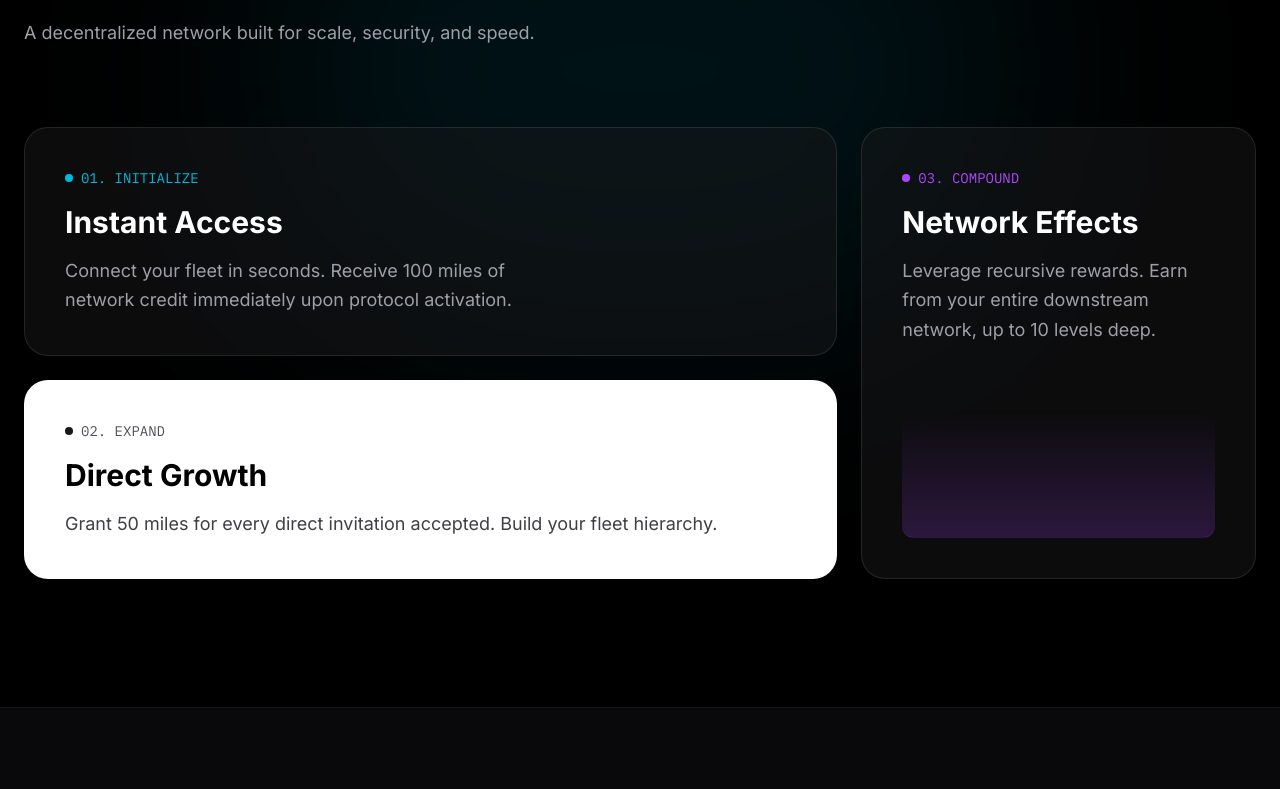
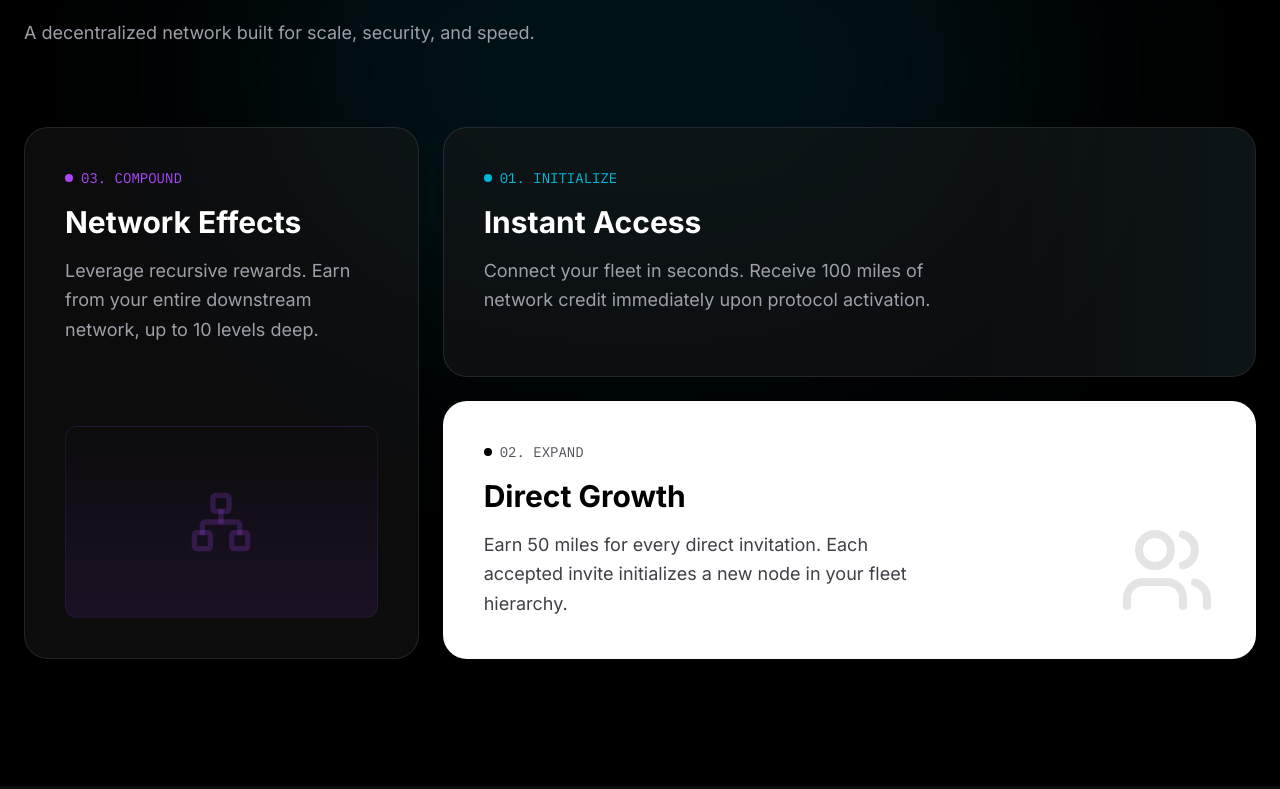
Before and after one commit to farrokh/arcade, a Next.js app: page / in a window 1280 px wide. Shown: the part 1291-2080 px from the top of the page. Built offline with nearby package versions, Linux system fonts and the light colour scheme; no server answers.

Commit message:
feat: enhance feature presentation with animations, updated network descriptions, and UI refinements.

```diff
--- a/src/app/layout.tsx
+++ b/src/app/layout.tsx
@@ -1,7 +1,6 @@
 import type { Metadata } from "next";
 import { Inter, IBM_Plex_Mono } from "next/font/google";
 import "./globals.css";
-import { cn } from "@/lib/utils";
 
 const inter = Inter({
   subsets: ["latin"],
--- a/src/components/CTA.tsx
+++ b/src/components/CTA.tsx
@@ -1,5 +1,3 @@
-'use client'
-
 import Link from 'next/link'
 import { Button } from './ui/button'
 
--- a/src/components/Features.tsx
+++ b/src/components/Features.tsx
@@ -1,4 +1,8 @@
 'use client'
+
+import { motion } from 'framer-motion'
+import { Network, Users } from 'lucide-react'
+
 
 export function Features() {
   return (
@@ -15,24 +19,19 @@ export function Features() {
           </p>
         </div>
 
-        <div className="grid md:grid-cols-3 gap-6">
-          {/* Large Card */}
-          <div className="md:col-span-2 p-10 rounded-3xl bg-zinc-900/50 border border-white/10 hover:border-white/20 transition-colors group">
-            <div className="text-sm font-mono text-cyan-500 mb-4 flex items-center gap-2">
-              <span className="w-2 h-2 rounded-full bg-cyan-500" />
-              01. INITIALIZE
-            </div>
-            <h3 className="text-3xl font-bold text-white mb-4 group-hover:text-cyan-400 transition-colors">Instant Access</h3>
-            <p className="text-zinc-400 text-lg leading-relaxed max-w-md">
-              Connect your fleet in seconds. Receive 100 miles of network credit immediately upon protocol activation.
-            </p>
-          </div>
+        <div className="grid md:grid-cols-3 gap-6 auto-rows-[minmax(250px,auto)]">
+          <motion.div
+            initial={{ opacity: 0, y: 20 }}
+            whileInView={{ opacity: 1, y: 0 }}
+            viewport={{ once: true }}
+            transition={{ delay: 0.2 }}
+            className="md:row-span-2 p-10 rounded-3xl bg-zinc-900/50 border border-white/10 hover:border-purple-500/50 transition-all duration-500 group flex flex-col justify-between relative overflow-hidden"
+          >
+            <div className="absolute inset-0 bg-gradient-to-b from-purple-500/5 to-transparent opacity-0 group-hover:opacity-100 transition-opacity duration-500" />
 
-          {/* Tall Card */}
-          <div className="md:row-span-2 p-10 rounded-3xl bg-zinc-900/50 border border-white/10 hover:border-white/20 transition-colors flex flex-col justify-between group">
-            <div>
+            <div className="relative z-10">
               <div className="text-sm font-mono text-purple-500 mb-4 flex items-center gap-2">
-                <span className="w-2 h-2 rounded-full bg-purple-500" />
+                <span className="w-2 h-2 rounded-full bg-purple-500 animate-pulse" />
                 03. COMPOUND
               </div>
               <h3 className="text-3xl font-bold text-white mb-4 group-hover:text-purple-400 transition-colors">Network Effects</h3>
@@ -40,20 +39,59 @@ export function Features() {
                 Leverage recursive rewards. Earn from your entire downstream network, up to 10 levels deep.
               </p>
             </div>
-            <div className="mt-8 h-32 bg-gradient-to-t from-purple-500/20 to-transparent rounded-xl border-b border-purple-500/20" />
-          </div>
 
-          {/* Medium Card */}
-          <div className="md:col-span-2 p-10 rounded-3xl bg-white text-black border border-white/10 group">
-            <div className="text-sm font-mono text-zinc-600 mb-4 flex items-center gap-2">
-              <span className="w-2 h-2 rounded-full bg-zinc-900" />
-              02. EXPAND
+            <div className="mt-8 h-48 w-full bg-gradient-to-t from-purple-500/10 to-transparent rounded-xl border border-purple-500/10 relative overflow-hidden group-hover:border-purple-500/30 transition-colors">
+               <div className="absolute inset-0 flex items-center justify-center">
+                 <Network className="w-16 h-16 text-purple-500/20 group-hover:text-purple-500/40 transition-colors duration-500" />
+               </div>
             </div>
-            <h3 className="text-3xl font-bold mb-4 group-hover:text-zinc-700 transition-colors">Direct Growth</h3>
-            <p className="text-zinc-700 text-lg leading-relaxed">
-              Grant 50 miles for every direct invitation accepted. Build your fleet hierarchy.
-            </p>
-          </div>
+          </motion.div>
+
+          {/* Feature 1: Initialize (Wide, Top Right) */}
+          <motion.div
+            initial={{ opacity: 0, y: 20 }}
+            whileInView={{ opacity: 1, y: 0 }}
+            viewport={{ once: true }}
+            className="md:col-span-2 p-10 rounded-3xl bg-zinc-900/50 border border-white/10 hover:border-cyan-500/50 transition-all duration-500 group relative overflow-hidden"
+          >
+            <div className="absolute inset-0 bg-gradient-to-r from-cyan-500/5 to-transparent opacity-0 group-hover:opacity-100 transition-opacity duration-500" />
+
+            <div className="relative z-10">
+              <div className="text-sm font-mono text-cyan-500 mb-4 flex items-center gap-2">
+                <span className="w-2 h-2 rounded-full bg-cyan-500 animate-pulse" />
+                01. INITIALIZE
+              </div>
+              <h3 className="text-3xl font-bold text-white mb-4 group-hover:text-cyan-400 transition-colors">Instant Access</h3>
+              <p className="text-zinc-400 text-lg leading-relaxed max-w-md">
+                Connect your fleet in seconds. Receive 100 miles of network credit immediately upon protocol activation.
+              </p>
+            </div>
+            <div className="absolute right-0 top-0 bottom-0 w-1/3 bg-gradient-to-l from-cyan-500/5 to-transparent pointer-events-none" />
+          </motion.div>
+
+          {/* Feature 2: Expand (Wide, Bottom Right) */}
+          <motion.div
+            initial={{ opacity: 0, y: 20 }}
+            whileInView={{ opacity: 1, y: 0 }}
+            viewport={{ once: true }}
+            transition={{ delay: 0.1 }}
+            className="md:col-span-2 p-10 rounded-3xl bg-white text-black border border-white/10 group relative overflow-hidden"
+          >
+            <div className="relative z-10">
+              <div className="text-sm font-mono text-zinc-600 mb-4 flex items-center gap-2">
+                <span className="w-2 h-2 rounded-full bg-black animate-pulse" />
+                02. EXPAND
+              </div>
+              <h3 className="text-3xl font-bold mb-4 group-hover:text-zinc-700 transition-colors">Direct Growth</h3>
+              <p className="text-zinc-700 text-lg leading-relaxed max-w-md">
+               Earn 50 miles for every direct invitation. Each accepted invite initializes a new node in your fleet hierarchy.
+              </p>
+            </div>
+            <div className="absolute right-10 bottom-10 opacity-10 group-hover:opacity-20 transition-opacity transform group-hover:scale-110 duration-500">
+              <Users className="w-24 h-24" />
+            </div>
+          </motion.div>
+
         </div>
       </div>
     </section>
--- a/src/components/Hero.tsx
+++ b/src/components/Hero.tsx
@@ -23,7 +23,6 @@ interface HeroProps {
 import { MiniChart } from './MiniChart'
 
 export function Hero({ user, profile, mileage, transactions }: HeroProps) {
-  console.log("user",user)
   return (
     <div className="relative min-h-screen w-full flex flex-col justify-center overflow-hidden bg-black">
       {/* Background Image with Overlay */}
@@ -35,8 +34,8 @@ export function Hero({ user, profile, mileage, transactions }: HeroProps) {
           className="object-cover opacity-60"
           priority
         />
-        <div className="absolute inset-0 bg-gradient-to-t from-black via-black/10 to-transparent" />
-        <div className="absolute inset-0 bg-gradient-to-r from-black/80 via-transparent to-black/20" />
+        <div className="absolute inset-0 bg-gradient-to-t from-black via-black/5 to-transparent" />
+        <div className="absolute inset-0 bg-gradient-to-r from-black/80 via-transparent to-black/10" />
       </div>
 
       {/* Content */}
--- a/src/components/Navbar.tsx
+++ b/src/components/Navbar.tsx
@@ -4,8 +4,7 @@ import Link from 'next/link'
 import { createClient } from '@/lib/supabase/client'
 import { useEffect, useState } from 'react'
 import { User } from '@supabase/supabase-js'
-import { Button } from './ui/button' // We'll create this next
-import { Car } from 'lucide-react'
+import { Button } from './ui/button'
 import Image from 'next/image'
 
 export function Navbar() {
--- a/src/components/Stats.tsx
+++ b/src/components/Stats.tsx
@@ -1,3 +1,4 @@
+
 'use client'
 
 import { motion } from 'framer-motion'
--- a/src/components/WhyUAP.tsx
+++ b/src/components/WhyUAP.tsx
@@ -1,5 +1,3 @@
-'use client'
-
 import { Shield, Zap, Globe, Cpu } from 'lucide-react'
 
 export function WhyUAP() {
--- a/src/components/auth-form.tsx
+++ b/src/components/auth-form.tsx
@@ -32,8 +32,6 @@ export function AuthForm({ type, referrer }: AuthFormProps) {
     e.preventDefault()
     setLoading(true)
     setError(null)
-
-    console.log('Submitting Signup with Referral Code:', referralCode)
 
     try {
       if (type === 'signup') {
--- a/src/components/dashboard/BulkInviteForm.tsx
+++ b/src/components/dashboard/BulkInviteForm.tsx
@@ -124,9 +124,7 @@ export function BulkInviteForm({ referralCode }: { referralCode: string }) {
 
           <div className="p-6 rounded-2xl bg-cyan-500/5 border border-cyan-500/10">
             <h3 className="text-sm font-medium text-cyan-400 mb-2">Pro Tip</h3>
-            <p className="text-xs text-cyan-300/70 leading-relaxed">
-              Users who sign up with your code become permanent nodes in your downstream network. You earn 5% of all their future mileage.
-            </p>
+            <p>Users who sign up with your code become nodes in your network. You earn recursive activation bonuses for every user they invite, up to 10 levels deep.</p>
           </div>
         </div>
       </div>
```
Also changed, not shown: 1 other file (tests, documents, lock files or other folders).
